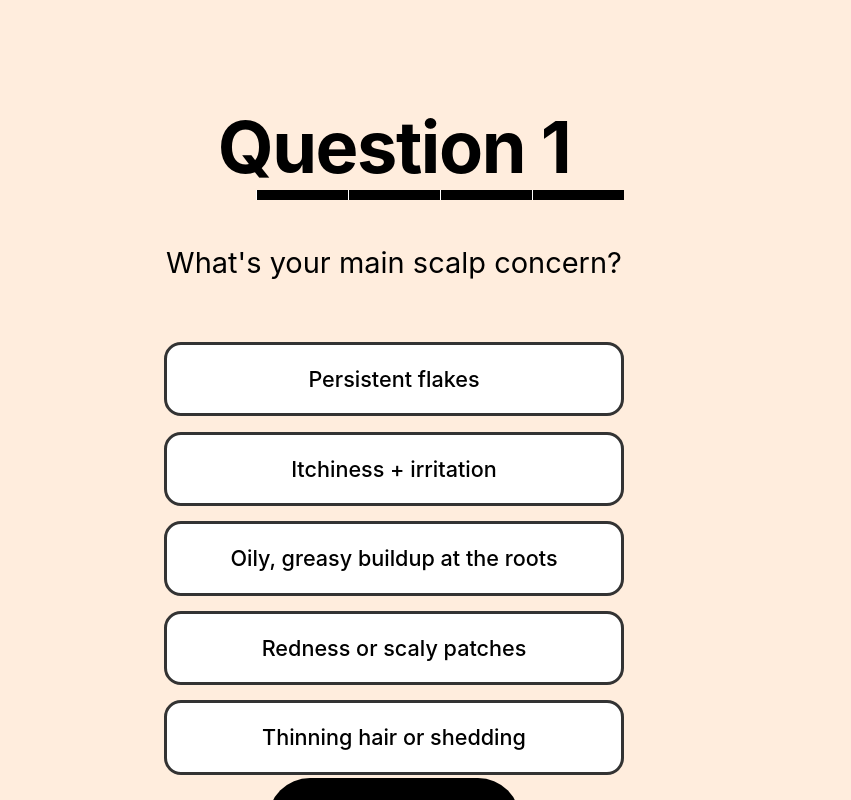
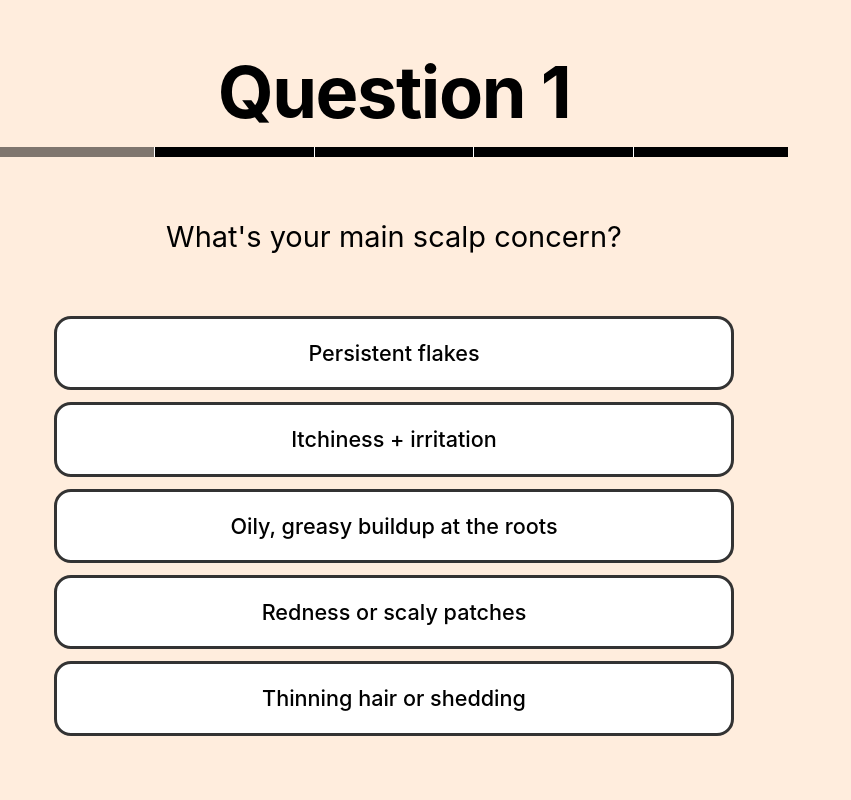
Before and after one commit to johanvargas/scalp-brand-kiosk, a React (Vite) app: page /quiz in a window 1280 px wide. Shown: the top 800 px of the page, without its empty margins (0-851 px from the left). Built offline with nearby package versions, Linux system fonts and the light colour scheme.

Commit message:
ui/ux cleanup

```diff
--- a/src/index.css
+++ b/src/index.css
@@ -40,17 +40,17 @@ body {
 /* Page Container - Main wrapper for all pages */
 .page-container {
   position: relative;
-  width: 788px;
+  width: 100vw;
   margin: 0 auto;
-  padding: 20px 24px 80px 24px;
+  padding: 20px 24px 24px 24px;
   display: flex;
   flex-direction: column;
   align-items: center;
   justify-content: flex-start;
-  gap: 16px;
+  gap: 12px;
   height: 1060px;
   box-sizing: border-box;
-  overflow-y: auto;
+  overflow: hidden;
 }
 
 .page-container.home-page {
@@ -74,7 +74,7 @@ body {
   align-items: center;
   justify-content: flex-start;
   width: 100%;
-  padding: 2em 1em;
+  padding: 1em 1em;
   gap: 2em;
   box-sizing: border-box;
 }
@@ -139,26 +139,37 @@ body {
 }
 
 .results-cta-button {
+  flex: none;
+  font-size: 1.5rem;
+  font-weight: 700;
+  border-radius: 42px;
+  border: none;
   background: #000;
   color: #fff;
-  border: none;
-  border-radius: 35px;
-  padding: 20px 50px;
-  font-size: 1.25rem;
-  font-weight: 800;
   cursor: pointer;
   transition: all 0.2s ease;
-  margin: 2em auto;
-  display: block;
+  touch-action: manipulation;
+  -webkit-tap-highlight-color: transparent;
+  padding: 23px 95px;
+  margin: 1em 0 1em 0;
+  min-height: 58px;
   box-sizing: border-box;
 }
 
-.results-cta-button:hover {
+.results-cta-button:hover:not(:disabled),
+.results-cta-button:focus:not(:disabled) {
   background: #333;
+  outline: none;
 }
 
-.results-cta-button:active {
+.results-cta-button:active:not(:disabled) {
   transform: scale(0.98);
+}
+
+.results-cta-button:disabled {
+  opacity: 0.4;
+  cursor: not-allowed;
+  background: #666;
 }
 
 /* Question Container */
@@ -177,12 +188,16 @@ body {
   box-sizing: border-box;
 }
 
+.question-page {
+  width: 66.1vw;
+}
+
 .question-title {
   font-size: 4rem;
   font-weight: 700;
   color: #000;
   text-align: center;
-  margin: .6em 0 0em 0;
+  margin: 0.4em 0 0 0;
   flex-shrink: 0;
   width: 100%;
   max-width: 100%;
@@ -193,7 +208,7 @@ body {
 .question-progress-line {
   width: 100%;
   height: 10px;
-  margin: 0 auto 2em auto;
+  margin: 0 auto 0 auto;
   flex-shrink: 0;
   position: relative;
   background-color: #000;
@@ -205,6 +220,7 @@ body {
     linear-gradient(to right, transparent 0%, transparent calc(80% - 0.5px), #fff calc(80% - 0.5px), #fff calc(80% + 0.5px), transparent calc(80% + 0.5px));
   background-size: 100% 100%;
   background-repeat: no-repeat;
+  border-radius: 1px;;
 }
 
 .question-progress-line::before {
@@ -214,7 +230,7 @@ body {
   left: 0;
   bottom: 0;
   width: var(--fill-percentage, 0%);
-  background-color: #ffeddd; /* Light color for completed sections */
+  background-color: #7f766e ; /* Light color for completed sections */
   transition: width 0.3s ease;
   z-index: 1;
 }
@@ -243,13 +259,20 @@ body {
   font-weight: 400;
   color: #000;
   line-height: 1.5;
-  margin: 0 0 2em 0;
   text-align: center;
   flex-shrink: 0;
   width: 100%;
   max-width: 100%;
   padding: 0;
   box-sizing: border-box;
+  height: calc(1060px * 0.10); /* ~106px - consistent height relative to body */
+  min-height: 70px;
+  display: flex;
+  align-items: center;
+  justify-content: center;
+  overflow: hidden;
+  word-wrap: break-word;
+  overflow-wrap: break-word;
 }
 
 /* Options Container */
@@ -257,19 +280,19 @@ body {
   display: flex;
   flex-direction: column;
   align-items: center;
-  gap: 0.75em;
+  gap: 0.6em;
   margin: 0;
-  flex: 1;
-  min-height: 0;
   width: 100%;
   max-width: 100%;
   padding: 0;
   box-sizing: border-box;
+  flex-shrink: 0;
 }
 
 .option-button {
   width: 100%;
   max-width: 680px;
+  height: calc(1060px * 0.07); /* ~84.8px - consistent height relative to body */
   min-height: 58px;
   padding: 18px 24px;
   font-size: 1.2rem;
@@ -296,7 +319,7 @@ body {
   outline: none;
   border-color: #000;
   background: #ffeddd;
-  border-width: 4px;
+  border-width: 3px;
 }
 
 .option-button:active {
@@ -306,7 +329,7 @@ body {
 .option-button.selected {
   background: #ffeddd;
   border-color: #000;
-  border-width: 2px;
+  border-width: 3px;
   color: #000;
 }
 
@@ -315,6 +338,14 @@ body {
   line-height: 1.5;
   font-size: inherit;
   text-align: center;
+  word-wrap: break-word;
+  overflow-wrap: break-word;
+  hyphens: auto;
+  overflow: hidden;
+  text-overflow: ellipsis;
+  display: -webkit-box;
+  -webkit-line-clamp: 3;
+  -webkit-box-orient: vertical;
 }
 
 button {
@@ -352,7 +383,7 @@ button:active {
   gap: 0;
   flex-shrink: 0;
   width: 100%;
-  margin-top: 2em;
+  margin-top: 0;
   padding: 0 1em;
   box-sizing: border-box;
 }
@@ -370,6 +401,7 @@ button:active {
   touch-action: manipulation;
   -webkit-tap-highlight-color: transparent;
   padding: 23px 95px;
+  margin: 2em 0 2em 0;
   min-height: 58px;
   box-sizing: border-box;
 }
@@ -400,7 +432,8 @@ button:active {
   text-align: center;
   display: block;
   width: 100%;
-  margin-top: 2em;
+  margin-top: 0;
+  flex-shrink: 0;
 }
 
 .home-link-footer:hover {
@@ -515,7 +548,7 @@ p {
   color: #000;
   text-align: center;
   line-height: 1.2;
-  margin: 0;
+  margin-top: 0;
   padding: 0;
 }
 
@@ -530,7 +563,6 @@ p {
   cursor: pointer;
   transition: all 0.2s ease;
   width: 75%;
-  margin-top: .75em;
   max-width: 300px;
   min-height: 56px;
   box-sizing: border-box;
--- a/src/pages/QuestionSequence.jsx
+++ b/src/pages/QuestionSequence.jsx
@@ -119,7 +119,7 @@ const QuestionSequence = () => {
     const fillPercentage = (currentQuestion / totalQuestions) * 100;
 
     return (
-      <div className="question-container">
+      <>
         <h1 className="question-title">
           Question {questionnaireState.currentQuestionIndex + 1}
         </h1>
@@ -140,7 +140,8 @@ const QuestionSequence = () => {
             </button>
           ))}
         </div>
-      </div>
+
+      </>
     );
   };
 
```
